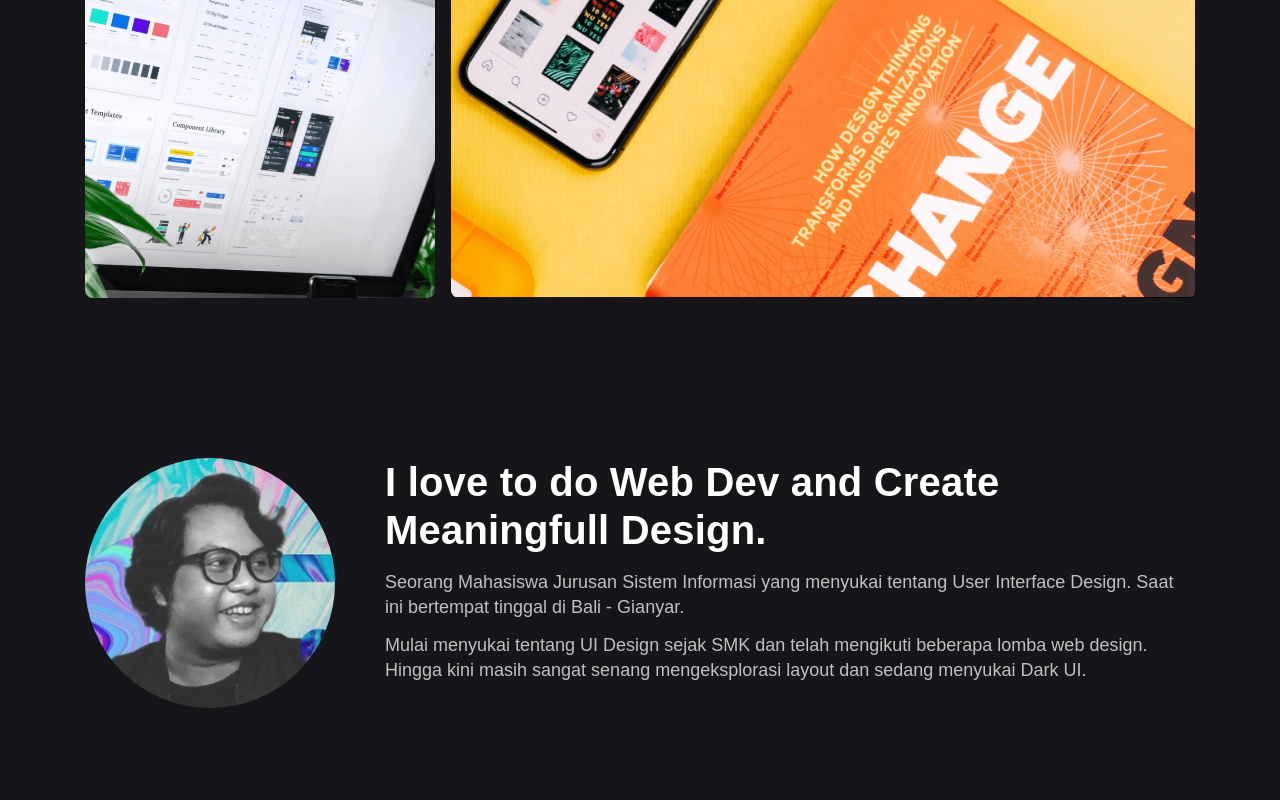
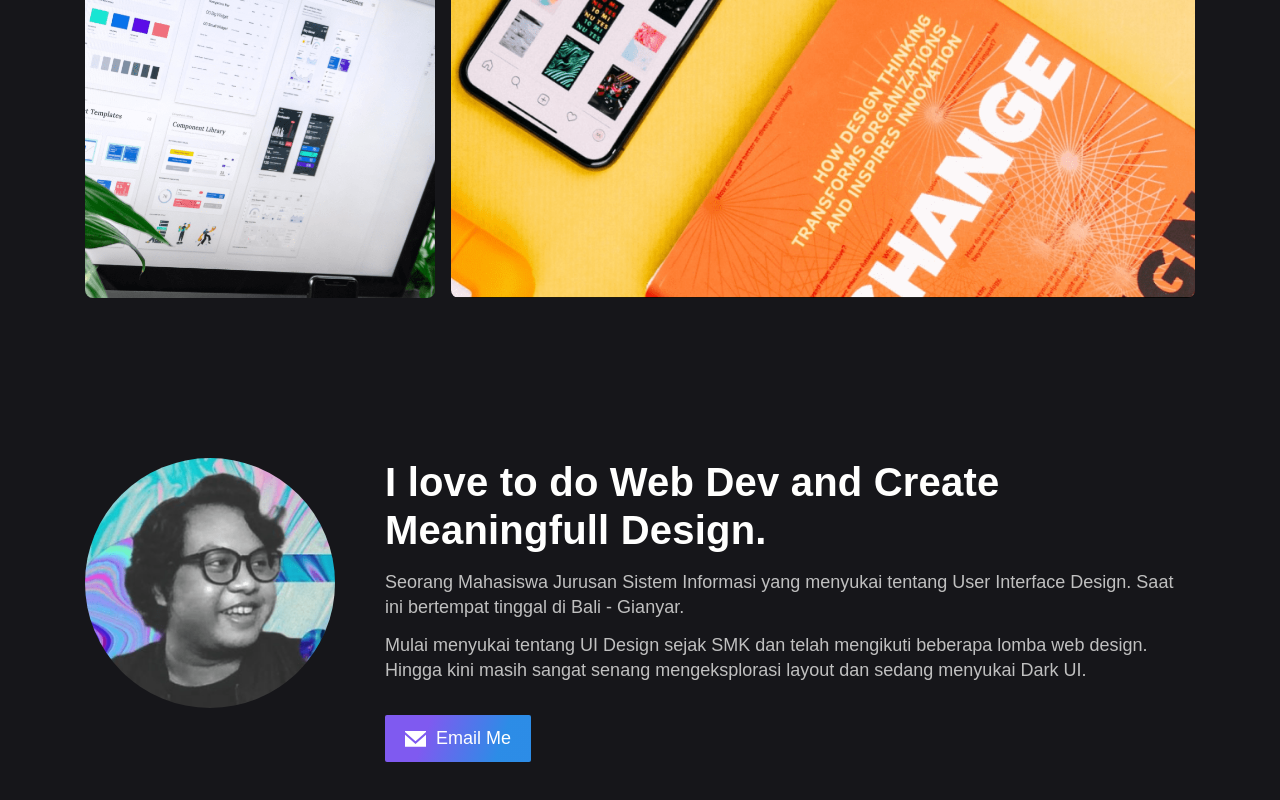
Before and after one commit to cahyadikrishna/cahyadikrishna.github.io, a Nuxt app: page / in a window 1280 px wide. Shown: the part 847-1647 px from the top of the page. Built offline with nearby package versions, Linux system fonts and the light colour scheme.

Commit message:
Implement button component

```diff
--- a/components/DefaultAbout.vue
+++ b/components/DefaultAbout.vue
@@ -23,6 +23,14 @@
               mengeksplorasi layout dan sedang menyukai Dark UI.
             </p>
           </div>
+
+          <DefaultButton
+            to="mailto:cahyadikrishna.ck@gmail.com"
+            placeholder="Email Me"
+          >
+            <img alt="" class="btn-icon" src="@/assets/icons/email.svg" />
+            <span class="text-heading-6 text-medium">Email Me</span>
+          </DefaultButton>
         </div>
       </div>
     </div>
--- /dev/null
+++ b/components/DefaultButton.vue
@@ -0,0 +1,26 @@
+<template>
+  <NuxtLink class="btn-default">
+    <slot />
+  </NuxtLink>
+</template>
+
+<style scoped lang="scss">
+.btn-default {
+  align-items: center;
+  background-image: var(--text-gradient);
+  border: none;
+  border-radius: 2px;
+  color: var(--white-primary);
+  cursor: pointer;
+  display: inline-flex;
+  margin-top: 32px;
+  justify-content: center;
+  padding: 12px 20px;
+  text-decoration: none;
+  gap: 10px;
+
+  &:hover {
+    background-position: right center;
+  }
+}
+</style>
--- a/styles/config/_variables.scss
+++ b/styles/config/_variables.scss
@@ -3,13 +3,14 @@
   --black-secondary: #242424;
   --white-primary: #fffffe;
   --gray-primary: #c0c0c0;
+  --purple-primary: #7f5af0;
 
-  --purple-primary: #7f5af0;
-  --grading-primary: linear-gradient(
+  --gradient-primary: linear-gradient(
     180deg,
     #7f5af0 0%,
     rgba(45, 144, 237, 0.97) 100%
   );
+
   --text-gradient: linear-gradient(
     109.83deg,
     #7f5af0 28.67%,
```
Also changed, not shown: assets/icons/email.svg (added).
